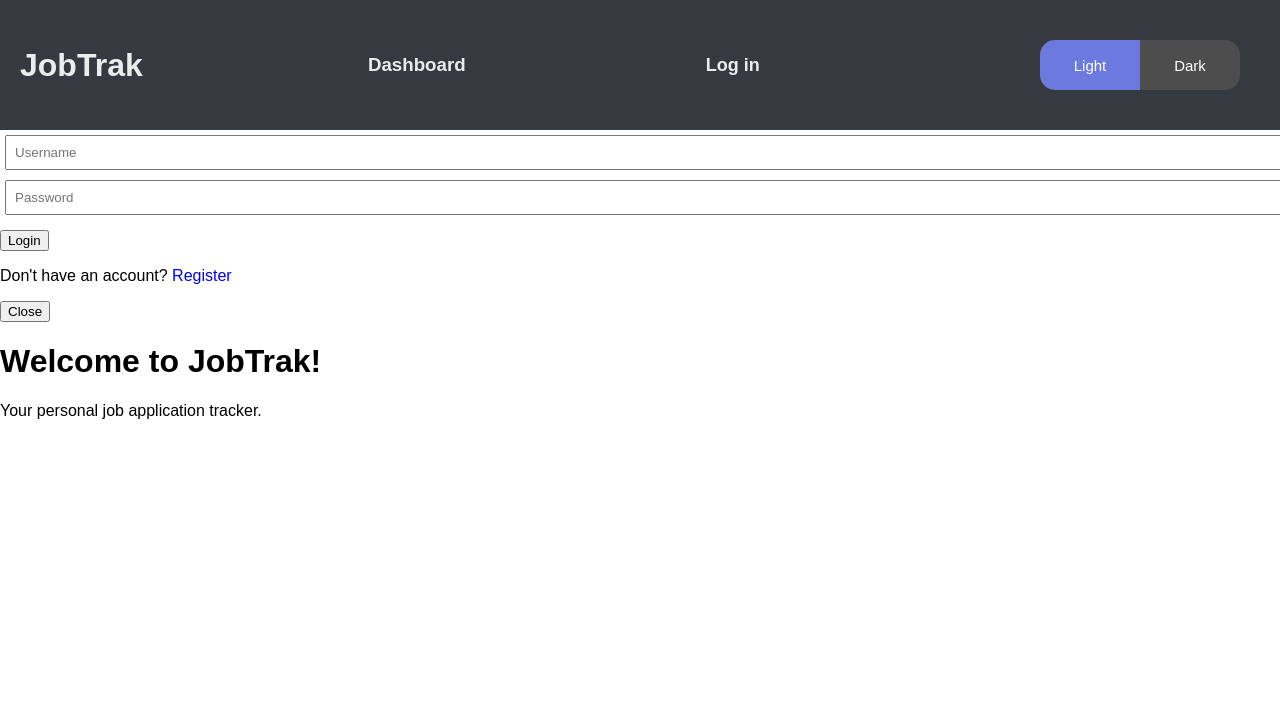
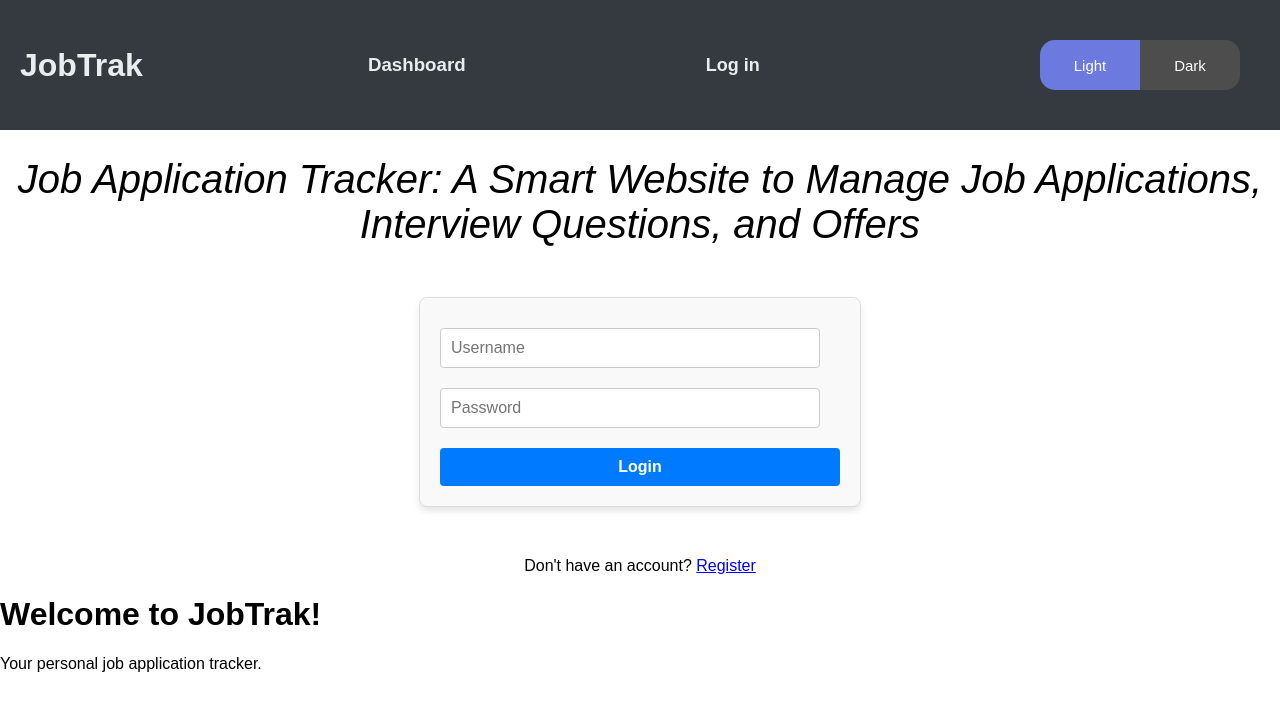
Before and after one commit to naataalliaa/JobTrak, a React (Create React App) app in the folder jobtrak-frontend/: page / in a window 1280 px wide. Both pictures are taken after a click on the element "Log in". Shown: the top 710 px of the page. Built offline with nearby package versions, Linux system fonts and the light colour scheme; no server answers.

Commit message:
Build frontend for registration and login forms, Designed registration form with username, password, and confirm password fields, Implemented form switching between login and registration views, Styled forms with basic layout and UI elements

```diff
--- a/jobtrak-frontend/src/App.tsx
+++ b/jobtrak-frontend/src/App.tsx
@@ -119,33 +119,15 @@ const App: React.FC = () => {
             <div className="auth-form">
               {authMode === 'login' && (
                 <>
-                  <Login onLogin={handleLogin} />
-                  <p>
-                    Don't have an account?{' '}
-                    <span
-                      onClick={() => setAuthMode('register')}
-                      style={{ cursor: 'pointer', color: 'blue' }}
-                    >
-                      Register
-                    </span>
-                  </p>
-                </>
+                  <Login onLogin={handleLogin} setAuthMode={setAuthMode} />
+                  </>
               )}
               {authMode === 'register' && (
                 <>
-                  <Registration onRegister={handleRegister} />
-                  <p>
-                    Already have an account?{' '}
-                    <span
-                      onClick={() => setAuthMode('login')}
-                      style={{ cursor: 'pointer', color: 'blue' }}
-                    >
-                      Log in
-                    </span>
-                  </p>
+                  <Registration onRegister={handleRegister} setAuthMode={setAuthMode}/>
+
                 </>
               )}
-              <button onClick={() => setAuthMode(null)}>Close</button>
             </div>
           )}
 
--- a/jobtrak-frontend/src/components/Dashboard/Dashboard.css
+++ b/jobtrak-frontend/src/components/Dashboard/Dashboard.css
@@ -1,5 +1,5 @@
 .table-container {
-    margin-top: 20px;
+    margin-top: 40px;
     background-color: #ddd;
     padding: 20px;
     border-radius: 8px;
--- /dev/null
+++ b/jobtrak-frontend/src/components/Login.css
@@ -0,0 +1,73 @@
+/* Common form styling */
+form {
+    max-width: 400px;
+    margin: 50px auto; /* Center the form */
+    padding: 20px;
+    border: 1px solid #ddd; /* Light border */
+    border-radius: 8px; /* Rounded corners */
+    background-color: #f9f9f9; /* Subtle background */
+    box-shadow: 0 4px 6px rgba(0, 0, 0, 0.1); /* Light shadow */
+    font-family: Arial, sans-serif;
+  }
+
+  .job-application-title {
+    font-size: 40px;
+    font-weight: 100;
+    text-align: center;
+    font-style: italic;
+  }
+
+  .input-field {
+    width: calc(100% - 20px); /* Full width with padding */
+    margin: 10px 0; /* Space between fields */
+    padding: 10px;
+    font-size: 16px;
+    border: 1px solid #ccc; /* Light border */
+    border-radius: 4px;
+    box-sizing: border-box; /* Prevent padding from exceeding width */
+  }
+
+  .input-field:focus {
+    border-color: #007BFF; /* Blue border on focus */
+    outline: none;
+    box-shadow: 0 0 5px rgba(0, 123, 255, 0.5); /* Subtle glow */
+  }
+
+  button {
+    width: 100%; /* Full-width button */
+    padding: 10px;
+    font-size: 16px;
+    font-weight: bold;
+    color: #fff; /* White text */
+    background-color: #007BFF; /* Blue background */
+    border: none;
+    border-radius: 4px;
+    cursor: pointer;
+    transition: background-color 0.3s ease;
+  }
+
+  button:hover {
+    background-color: #0056b3; /* Darker blue on hover */
+  }
+
+  button:focus {
+    outline: none;
+    box-shadow: 0 0 5px rgba(0, 123, 255, 0.5); /* Subtle glow */
+  }
+
+  .register-link {
+    margin-top: 10px;
+    text-align: center;
+  }
+
+  .register-button,
+  .login-link {
+    color: blue;
+    text-decoration: underline;
+    cursor: pointer;
+  }
+
+  .register-button:hover,
+  .login-link:hover {
+    color: darkblue;
+  }
--- a/jobtrak-frontend/src/components/Login.tsx
+++ b/jobtrak-frontend/src/components/Login.tsx
@@ -1,11 +1,13 @@
 import React, { useState } from 'react';
 import axios from 'axios';
+import './Login.css';
 
 interface LoginProps {
   onLogin: (token: string) => void;
+  setAuthMode: (mode: 'login' | 'register') => void; // Include setAuthMode as a prop
 }
 
-const Login: React.FC<LoginProps> = ({ onLogin }) => {
+const Login: React.FC<LoginProps> = ({ onLogin, setAuthMode }) => {
   const [username, setUsername] = useState<string>('');
   const [password, setPassword] = useState<string>('');
   const [errorMessage, setErrorMessage] = useState<string | null>(null);
@@ -24,12 +26,37 @@ const Login: React.FC<LoginProps> = ({ onLogin }) => {
 
   return (
     <div>
+      <h1 className="job-application-title">Job Application Tracker: A Smart Website to Manage Job Applications, Interview Questions, and Offers</h1>
       {errorMessage && <div style={{ color: 'red' }}>{errorMessage}</div>}
       <form onSubmit={handleSubmit}>
-        <input value={username} onChange={(e) => setUsername(e.target.value)} placeholder="Username" required />
-        <input type="password" value={password} onChange={(e) => setPassword(e.target.value)} placeholder="Password" required />
+        <input
+          className="input-field" // Added the shared class
+          value={username}
+          onChange={(e) => setUsername(e.target.value)}
+          placeholder="Username"
+          required
+        />
+        <input
+          className="input-field" // Added the shared class
+          type="password"
+          value={password}
+          onChange={(e) => setPassword(e.target.value)}
+          placeholder="Password"
+          required
+        />
         <button type="submit">Login</button>
       </form>
+      <div className="register-link">
+        <p>
+          Don't have an account?{' '}
+          <span
+            onClick={() => setAuthMode('register')}
+            className="register-button"
+          >
+            Register
+          </span>
+        </p>
+      </div>
     </div>
   );
 };
--- /dev/null
+++ b/jobtrak-frontend/src/components/Registration.css
@@ -0,0 +1,73 @@
+/* Common form styling */
+form {
+    max-width: 400px;
+    margin: 50px auto; /* Center the form */
+    padding: 20px;
+    border: 1px solid #ddd; /* Light border */
+    border-radius: 8px; /* Rounded corners */
+    background-color: #f9f9f9; /* Subtle background */
+    box-shadow: 0 4px 6px rgba(0, 0, 0, 0.1); /* Light shadow */
+    font-family: Arial, sans-serif;
+  }
+
+  .job-application-title {
+    font-size: 40px;
+    font-weight: 100;
+    text-align: center;
+    font-style: italic;
+  }
+
+  .input-field {
+    width: calc(100% - 20px); /* Full width with padding */
+    margin: 10px 0; /* Space between fields */
+    padding: 10px;
+    font-size: 16px;
+    border: 1px solid #ccc; /* Light border */
+    border-radius: 4px;
+    box-sizing: border-box; /* Prevent padding from exceeding width */
+  }
+
+  .input-field:focus {
+    border-color: #007BFF; /* Blue border on focus */
+    outline: none;
+    box-shadow: 0 0 5px rgba(0, 123, 255, 0.5); /* Subtle glow */
+  }
+
+  button {
+    width: 100%; /* Full-width button */
+    padding: 10px;
+    font-size: 16px;
+    font-weight: bold;
+    color: #fff; /* White text */
+    background-color: #007BFF; /* Blue background */
+    border: none;
+    border-radius: 4px;
+    cursor: pointer;
+    transition: background-color 0.3s ease;
+  }
+
+  button:hover {
+    background-color: #0056b3; /* Darker blue on hover */
+  }
+
+  button:focus {
+    outline: none;
+    box-shadow: 0 0 5px rgba(0, 123, 255, 0.5); /* Subtle glow */
+  }
+
+  .register-link {
+    margin-top: 10px;
+    text-align: center;
+  }
+
+  .register-button,
+  .login-link {
+    color: blue;
+    text-decoration: underline;
+    cursor: pointer;
+  }
+
+  .register-button:hover,
+  .login-link:hover {
+    color: darkblue;
+  }
--- a/jobtrak-frontend/src/components/Registration.tsx
+++ b/jobtrak-frontend/src/components/Registration.tsx
@@ -1,34 +1,86 @@
 import React, { useState } from 'react';
 import axios from 'axios';
+import './Registration.css';
 
 interface RegistrationProps {
   onRegister: () => void;
+  setAuthMode: React.Dispatch<React.SetStateAction<'login' | 'register' | null>>;
 }
 
-const Registration: React.FC<RegistrationProps> = ({ onRegister }) => {
+const Registration: React.FC<RegistrationProps> = ({ onRegister, setAuthMode }) => {
   const [username, setUsername] = useState<string>('');
   const [password, setPassword] = useState<string>('');
+  const [confirmPassword, setConfirmPassword] = useState<string>(''); // Added confirm password state
   const [message, setMessage] = useState<string>('');
 
   const handleSubmit = async (e: React.FormEvent<HTMLFormElement>) => {
     e.preventDefault();
+
+    // Check if password and confirm password match
+    if (password !== confirmPassword) {
+      setMessage('Passwords do not match.');
+      return;
+    }
+
     try {
       await axios.post('http://localhost:5002/api/auth/register', { username, password });
       setMessage('Registration successful! Please login.');
-      onRegister(); // Redirect to login after registration
+      setAuthMode('login'); // Switch to login after successful registration
     } catch (error) {
       setMessage('Error during registration. Please try again.');
     }
   };
 
   return (
-    <div>
-      {message && <div>{message}</div>}
-      <form onSubmit={handleSubmit}>
-        <input value={username} onChange={(e) => setUsername(e.target.value)} placeholder="Username" required />
-        <input type="password" value={password} onChange={(e) => setPassword(e.target.value)} placeholder="Password" required />
+    <div className="registration-container">
+      <h1 className="job-application-title">
+        Job Application Tracker: A Smart Website to Manage Job Applications, Interview Questions, and Offers
+      </h1>
+
+      {message && <div className="message">{message}</div>} {/* Display the message */}
+
+      <form onSubmit={handleSubmit} className="registration-form">
+        <input
+          className="input-field"
+          type="text"
+          value={username}
+          onChange={(e) => setUsername(e.target.value)}
+          placeholder="Username"
+          required
+        />
+
+        <input
+          className="input-field"
+          type="password"
+          value={password}
+          onChange={(e) => setPassword(e.target.value)}
+          placeholder="Password"
+          required
+        />
+
+        <input
+          className="input-field"
+          type="password"  // Ensure this is of type 'password'
+          value={confirmPassword}
+          onChange={(e) => setConfirmPassword(e.target.value)}
+          placeholder="Confirm Password"
+          required
+        />
+
         <button type="submit">Register</button>
       </form>
+
+      <div className="register-link">
+        <p>
+          Already have an account?{' '}
+          <span
+            onClick={() => setAuthMode('login')}
+            className="login-link"
+          >
+            Login
+          </span>
+        </p>
+      </div>
     </div>
   );
 };
```
Lines whose indentation alone changed are shown as unchanged.
